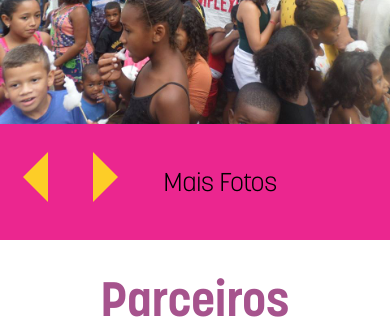
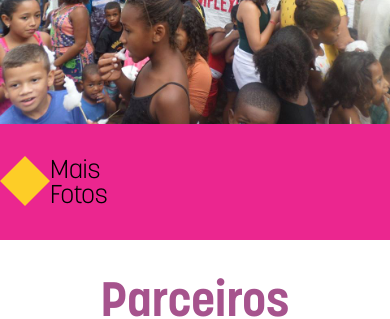
Before and after one commit to RhuanDeAquino/Crianca-Felizes, a plain HTML site: page index.html in a window 390 px wide. Shown: the part 2000-2319 px from the top of the page. Drawn offline with Linux system fonts and the light colour scheme.

Commit message:
corrigindo...

```diff
--- a/assets/css/style.css
+++ b/assets/css/style.css
@@ -497,7 +497,7 @@ h2 {
   	}
   }
 
-.slide-seta {
+/*.slide-seta {
 	color: #FDCD27;
 	font-size: 1.5rem;
 	cursor:pointer;
@@ -507,7 +507,7 @@ h2 {
  	.slide-seta {
  		font-size: 4.5rem;
  	}
- }
+ }*/
 
  .botao-texto{
   width: 81%;
@@ -523,9 +523,8 @@ h2 {
  	height: 7rem;
  	display: flex;
   font-size: 1.6rem;
-  width: 300px;
+  justify-content: space-between;
   padding-left: 0rem;
-  justify-content: space-around;
  	}
  }
 
```
